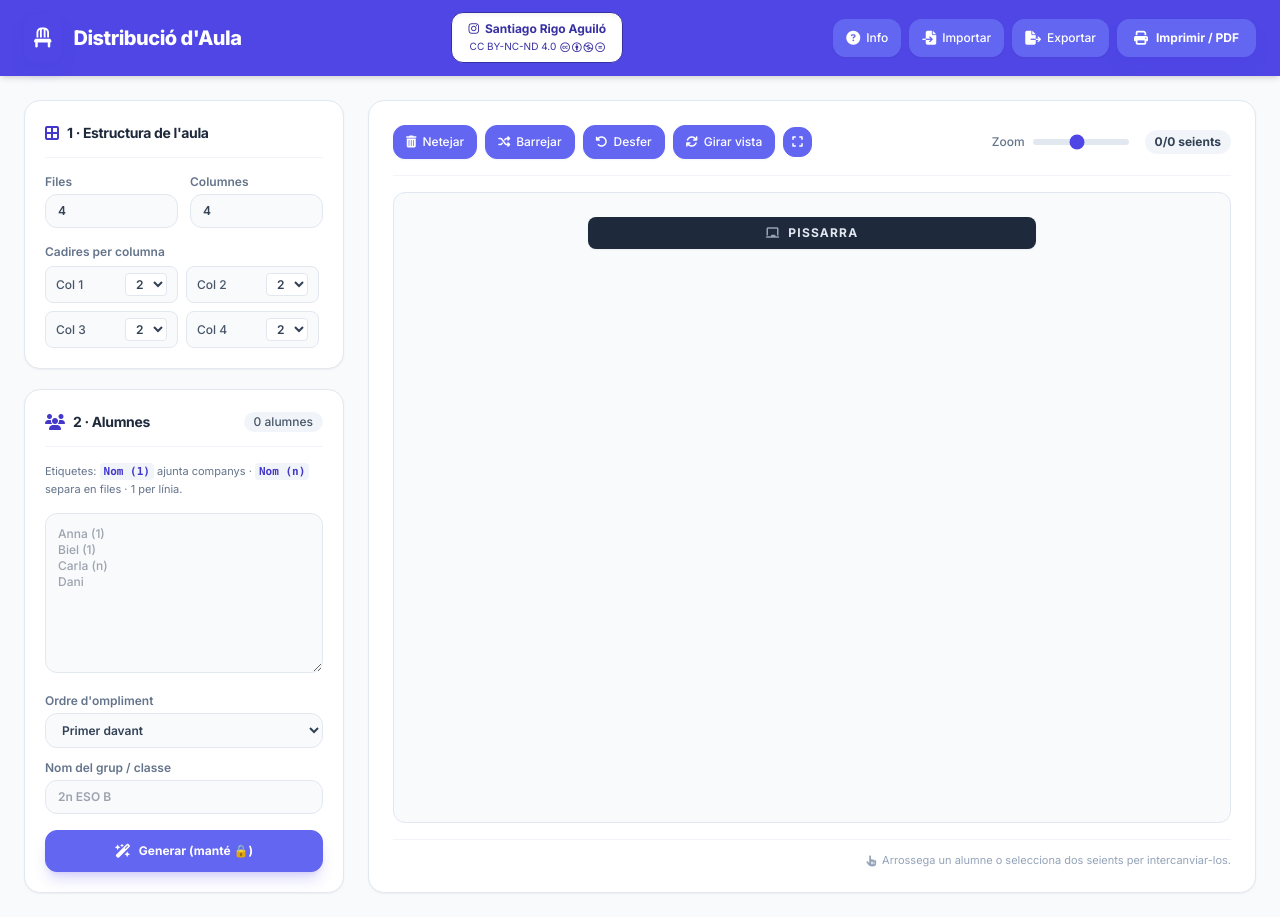
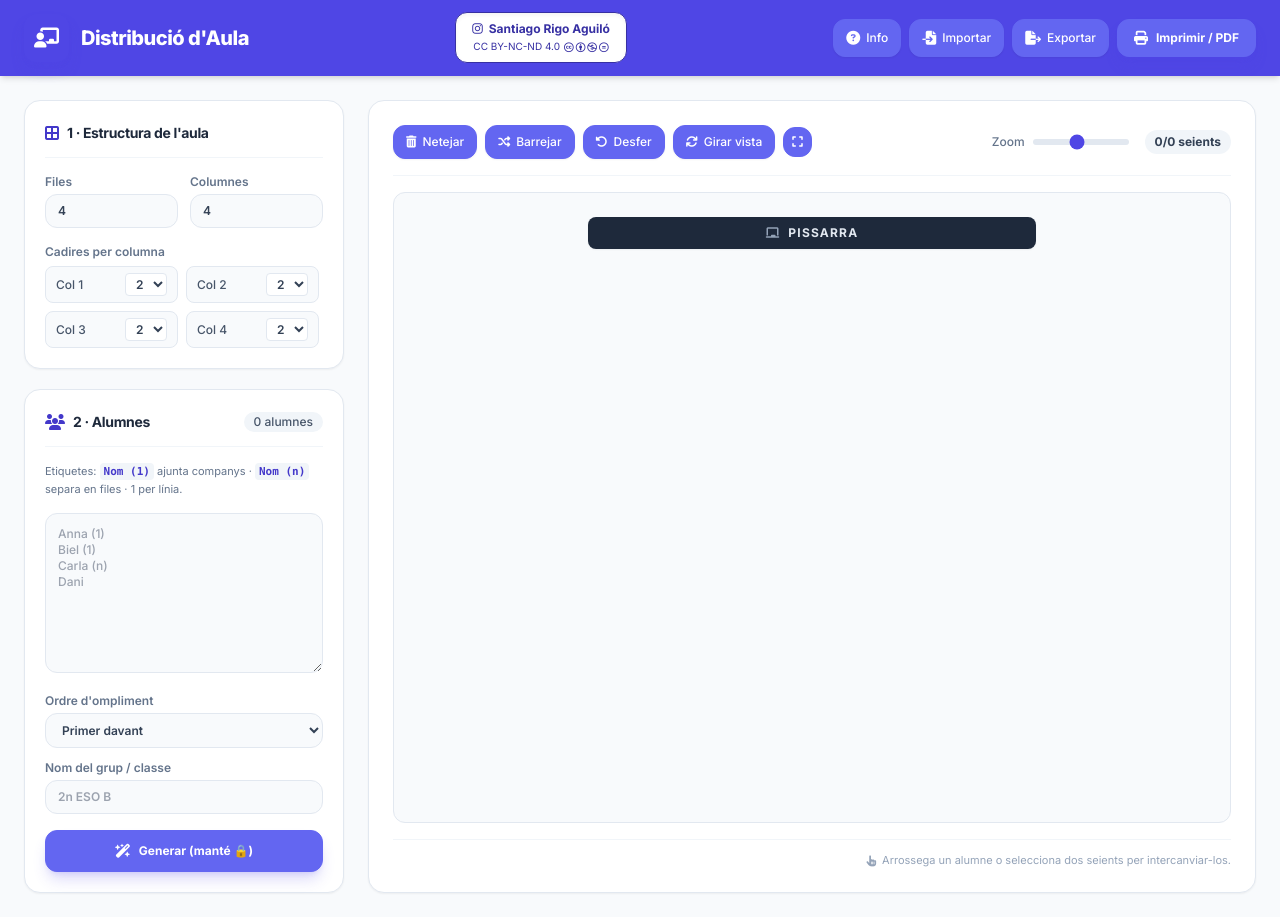
Before and after one commit to srigodocente/recursos-sra, a plain HTML site: page apps/Distribucio_aula.html in a window 1280 px wide. Drawn offline with nearby package versions, Linux system fonts and the light colour scheme.

Commit message:
Update Distribucio_aula.html

```diff
--- a/apps/Distribucio_aula.html
+++ b/apps/Distribucio_aula.html
@@ -100,7 +100,7 @@
             <div class="flex items-center gap-3 w-full lg:w-auto justify-between lg:justify-start">
                 <div class="flex items-center gap-3">
                     <div class="p-2.5 bg-brand-600 rounded-xl text-white shadow-lg shadow-brand-600/30 flex items-center justify-center">
-                        <i class="fa-solid fa-chair text-xl"></i>
+                        <i class="fa-solid fa-chalkboard-teacher text-xl"></i>
                     </div>
                     <div>
                         <h1 class="text-lg sm:text-xl font-extrabold text-white tracking-tight flex items-center gap-2">
```
